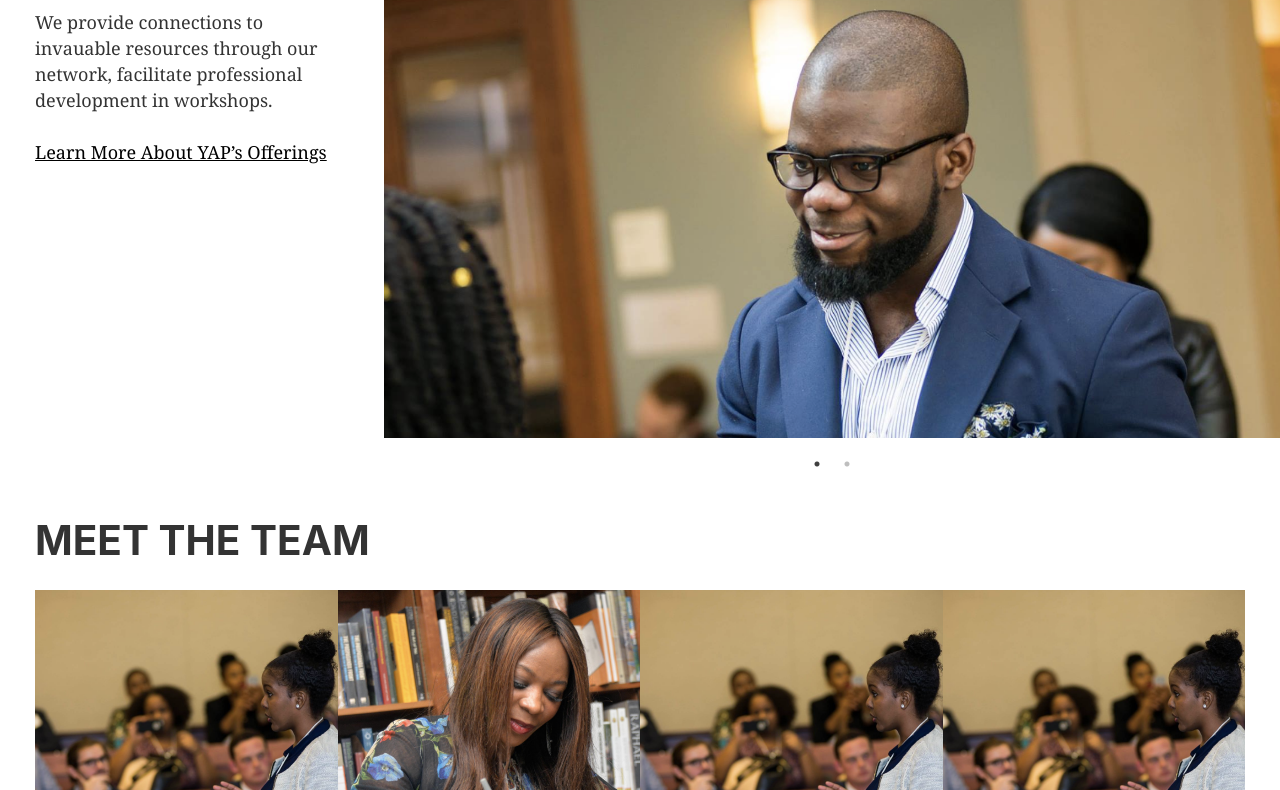
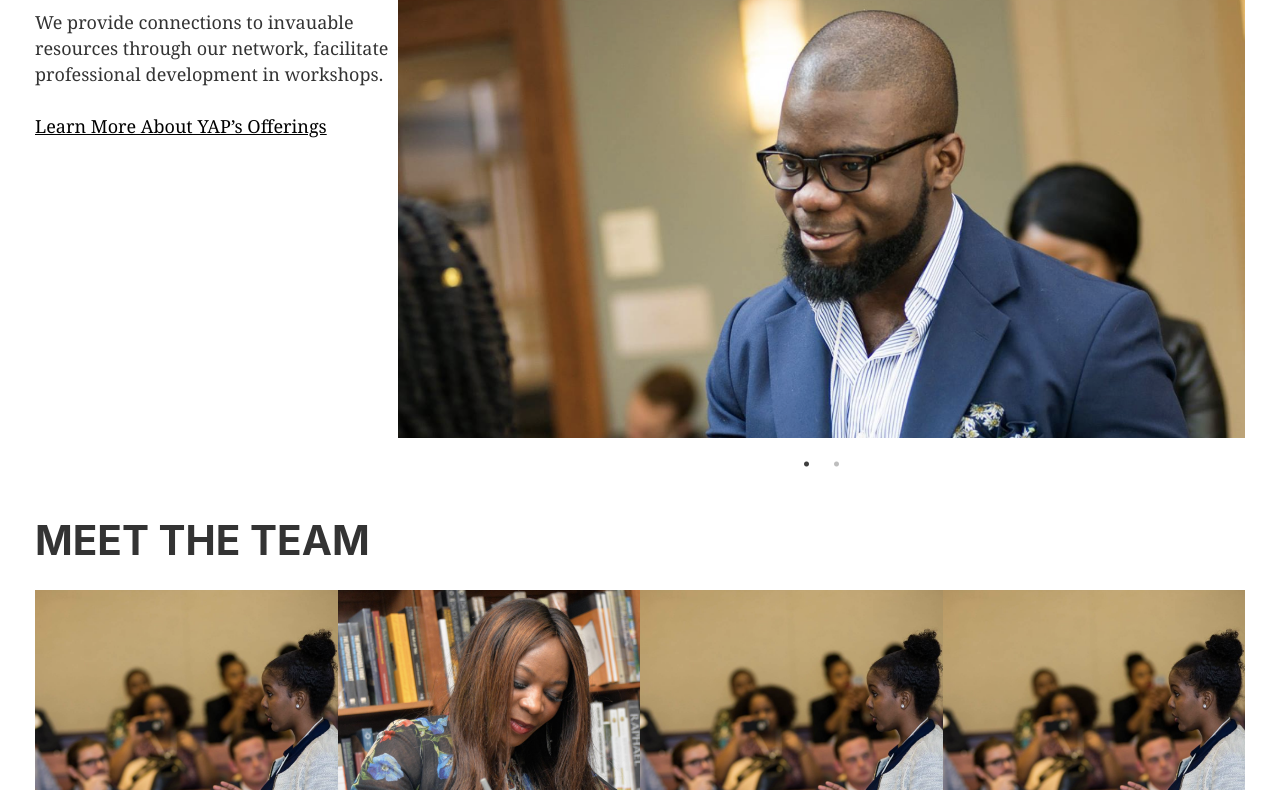
Before and after one commit to williamkwao/yap, a Gatsby site: page / in a window 1280 px wide. Shown: the part 221-1011 px from the top of the page. Built offline with nearby package versions, Linux system fonts and the light colour scheme; Gatsby itself is replaced by a stand-in of ours.

Commit message:
add padding to landing desktop

```diff
--- a/src/pages/index.js
+++ b/src/pages/index.js
@@ -8,10 +8,11 @@ import { TeamCardsLayout } from '../components'
 
 const LandingSection = styled.section`
   overflow-x: hidden;
-  overflow-y: visible;
 
   /* Dextop Styles */
   @media (min-width: 992px) {
+    padding-right: 35px;
+    padding-left: 35px;
     display: grid;
     grid-template-columns: 30% 70%;
   }
@@ -29,8 +30,6 @@ const YapMission = styled.div`
   }
 
   @media (min-width: 992px) {
-    padding-right: 35px;
-    padding-left: 35px;
   }
 `
 const IndexPage = () => (
```
